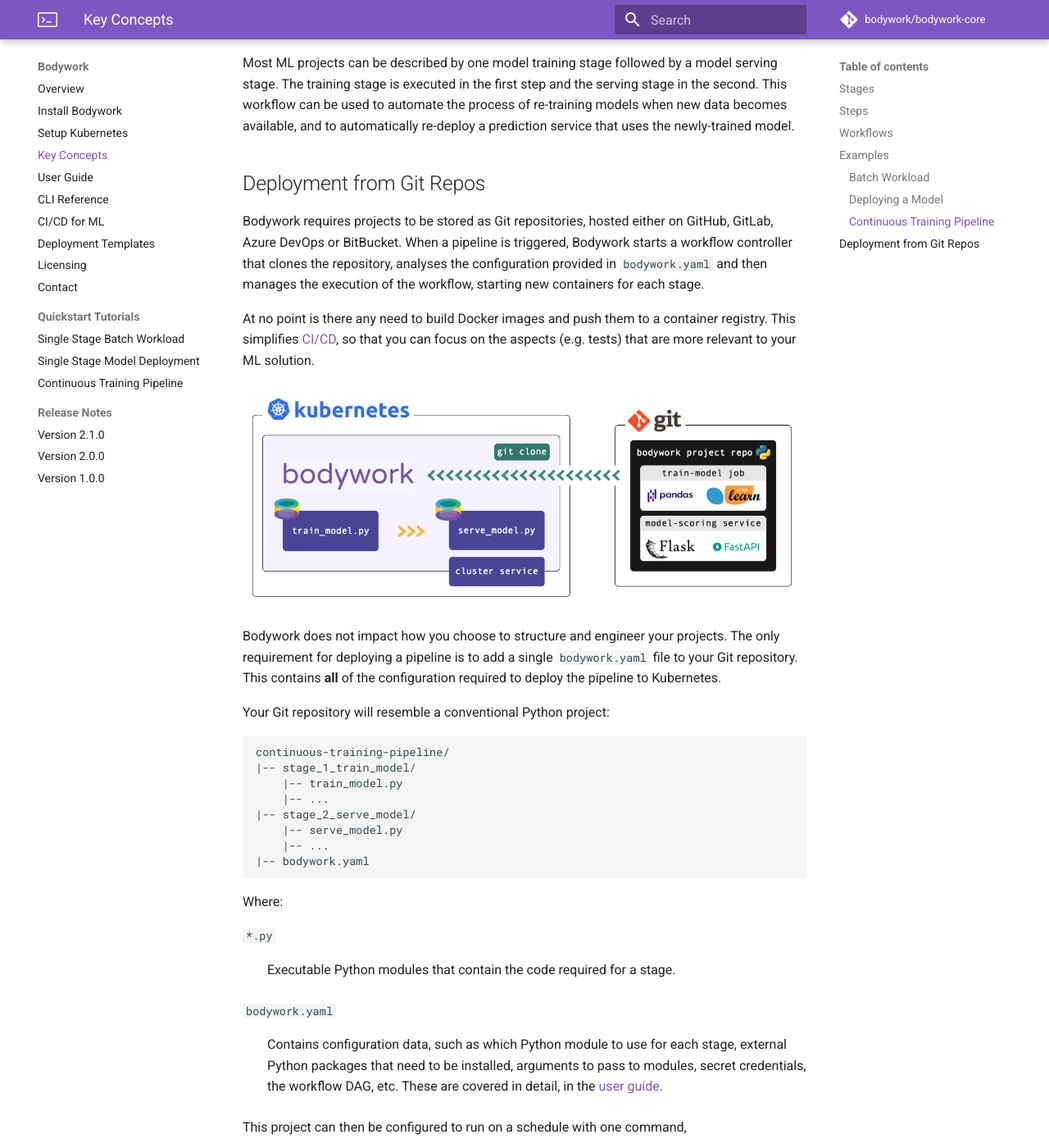
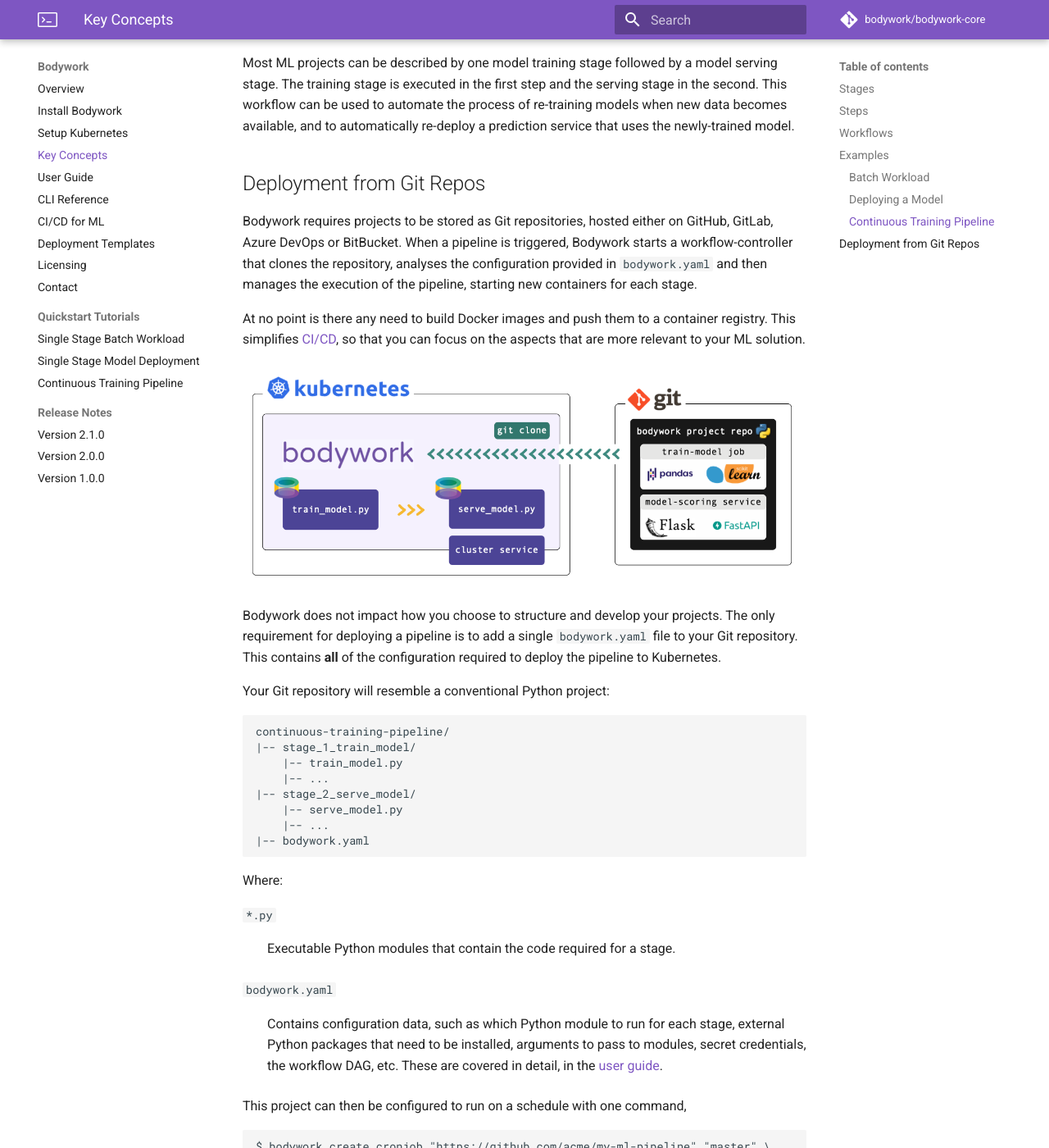
Before and after one commit to bodywork-ml/bodywork-docs, an MkDocs documentation site: the page built from docs/key_concepts.md, in a window 1280 px wide and 1400 px high, scrolled down 3209 px. Shown: the whole window at 82% size. Built offline with MkDocs 1.6.1 and Material for MkDocs 9.7.7, drawn with Linux system fonts in a browser that asks for light colours; comment, search, counter and statistics services are not loaded; some of the changed text lies outside the part shown.

Commit message:
Refine key concepts

````diff
--- a/docs/key_concepts.md
+++ b/docs/key_concepts.md
@@ -48,13 +48,13 @@ Most ML projects can be described by one model training stage followed by a mode
 
 ## Deployment from Git Repos
 
-Bodywork requires projects to be stored as Git repositories, hosted either on GitHub, GitLab, Azure DevOps or BitBucket. When a pipeline is triggered, Bodywork starts a workflow controller that clones the repository, analyses the configuration provided in `bodywork.yaml` and then manages the execution of the workflow, starting new containers for each stage.
+Bodywork requires projects to be stored as Git repositories, hosted either on GitHub, GitLab, Azure DevOps or BitBucket. When a pipeline is triggered, Bodywork starts a workflow-controller that clones the repository, analyses the configuration provided in `bodywork.yaml` and then manages the execution of the pipeline, starting new containers for each stage.
 
-At no point is there any need to build Docker images and push them to a container registry. This simplifies [CI/CD](https://en.wikipedia.org/wiki/CI/CD), so that you can focus on the aspects (e.g. tests) that are more relevant to your ML solution.
+At no point is there any need to build Docker images and push them to a container registry. This simplifies [CI/CD](https://en.wikipedia.org/wiki/CI/CD), so that you can focus on the aspects that are more relevant to your ML solution.
 
 ![ML pipeline deployment](images/ml_pipeline.png)
 
-Bodywork does not impact how you choose to structure and engineer your projects. The only requirement for deploying a pipeline is to add a single `bodywork.yaml` file to your Git repository. This contains **all** of the configuration required to deploy the pipeline to Kubernetes.
+Bodywork does not impact how you choose to structure and develop your projects. The only requirement for deploying a pipeline is to add a single `bodywork.yaml` file to your Git repository. This contains **all** of the configuration required to deploy the pipeline to Kubernetes.
 
 Your Git repository will resemble a conventional Python project:
 
@@ -75,16 +75,16 @@ Where:
 : Executable Python modules that contain the code required for a stage.
 
 `bodywork.yaml`
-: Contains configuration data, such as which Python module to use for each stage, external Python packages that need to be installed, arguments to pass to modules, secret credentials, the workflow DAG, etc. These are covered in detail, in the [user guide](user_guide.md).
+: Contains configuration data, such as which Python module to run for each stage, external Python packages that need to be installed, arguments to pass to modules, secret credentials, the workflow DAG, etc. These are covered in detail, in the [user guide](user_guide.md).
 
 This project can then be configured to run on a schedule with one command,
 
 ```text
-$ bodywork create cronjob "https://github.com/acme/my-ml-pipeline" "master"\
-    --schedule="* 0 * * *"\
-    --name="midnight-run"\
-    --retries=2
+$ bodywork create cronjob "https://github.com/acme/my-ml-pipeline" "master" \
+    --schedule "* 0 * * *" \
+    --name "midnight-run" \
+    --retries 2
 ```
 
 !!! info "Working with private Git repositories"
-    The example above assumes the Git repository is public - for more information on working with private repositories, please see [here](user_guide.md#working-with-private-git-repositories-using-ssh).
+    The example above assumes the Git repository is public - for more information on working with private repositories, please see [here](user_guide.md#private-git-repositories).
````
Also changed, not shown: other parts of docs/key_concepts.md (+3 -3 lines).
